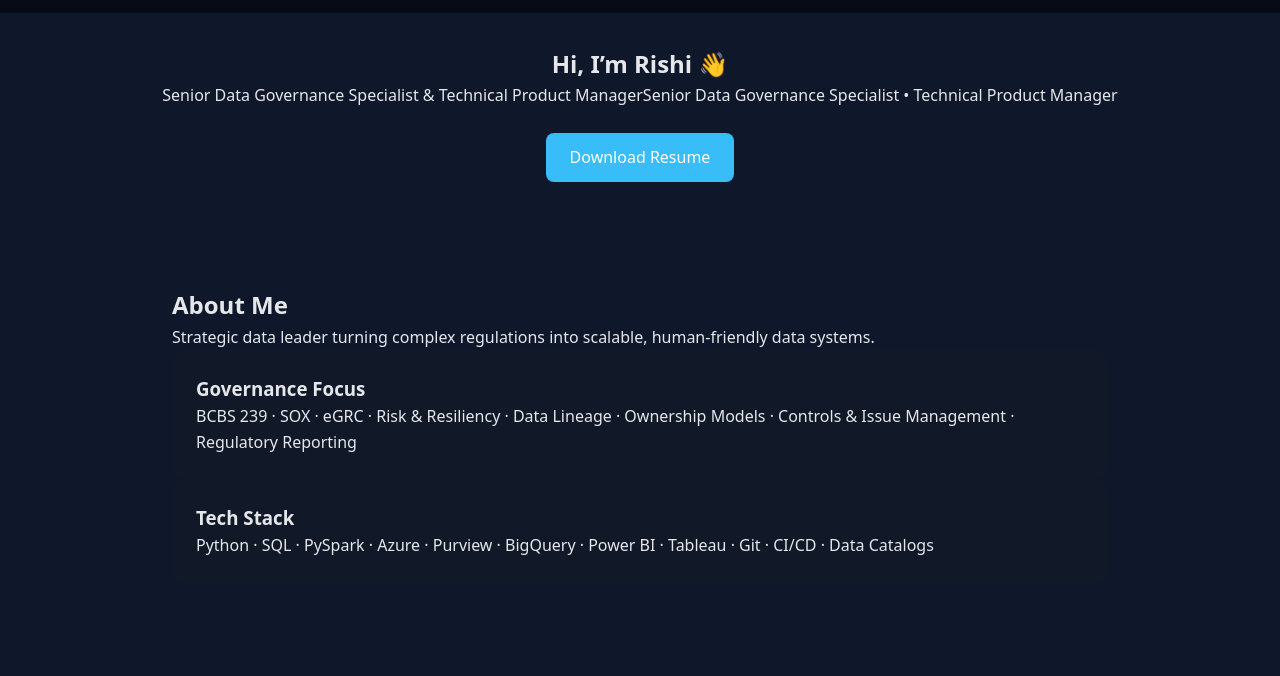
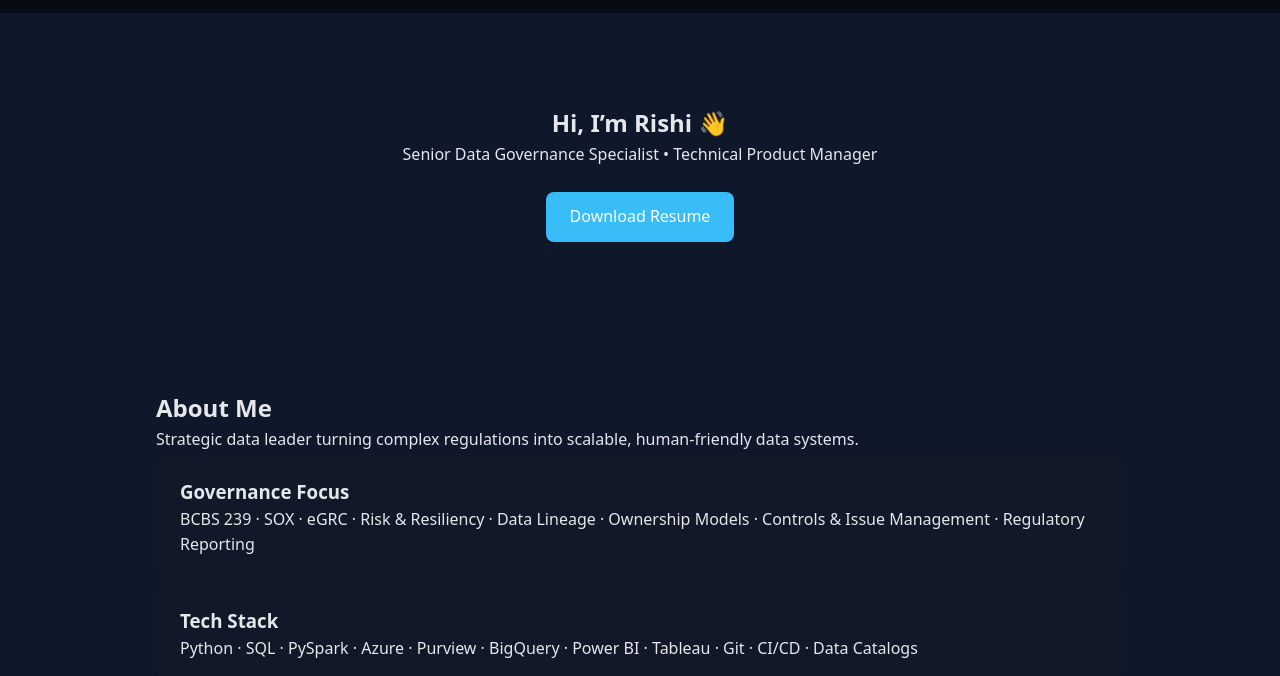
Before and after one commit to rishi59/realworlddatagovernance, a website: page docs/temp.html in a window 1280 px wide. Shown: the part 50-726 px from the top of the page. Drawn offline with Linux system fonts and the light colour scheme.

Commit message:
changes made

```diff
--- a/docs/temp.html
+++ b/docs/temp.html
@@ -76,7 +76,7 @@
     }
 
     .hero {
-      min-height: 20vh;
+  min-height: 40vh; /* Adjusted for better space */
   margin-bottom: 1.5rem;
   display: flex;
   flex-direction: column;
@@ -84,7 +84,10 @@
   align-items: center;
   text-align: center;
   padding: 2rem 1rem;
+  z-index: 10; /* Ensure it’s above other elements */
+  flex-grow: 1; /* Ensures it takes up available space */
 }
+
 
     .hero h1 span {
       color: var(--accent);
@@ -106,7 +109,7 @@
 
     /* SECTIONS */
     .section {
-      padding: 3rem 2rem;
+      padding: 2rem 1rem;
       max-width: 1000px;
       margin: auto;
     }
@@ -253,7 +256,7 @@
 
 <section id="home" class="hero">
   <h1>Hi, I’m Rishi 👋</h1>
-  <p id="typing">Senior Data Governance Specialist & Technical Product Manager</p>
+  <p id="typing"></p>
 
   <a class="btn" href="assets/Rishi_CV_2025_RWD.pdf" target="_blank">Download Resume</a>
 </section>
```
Lines whose indentation alone changed are shown as unchanged.
